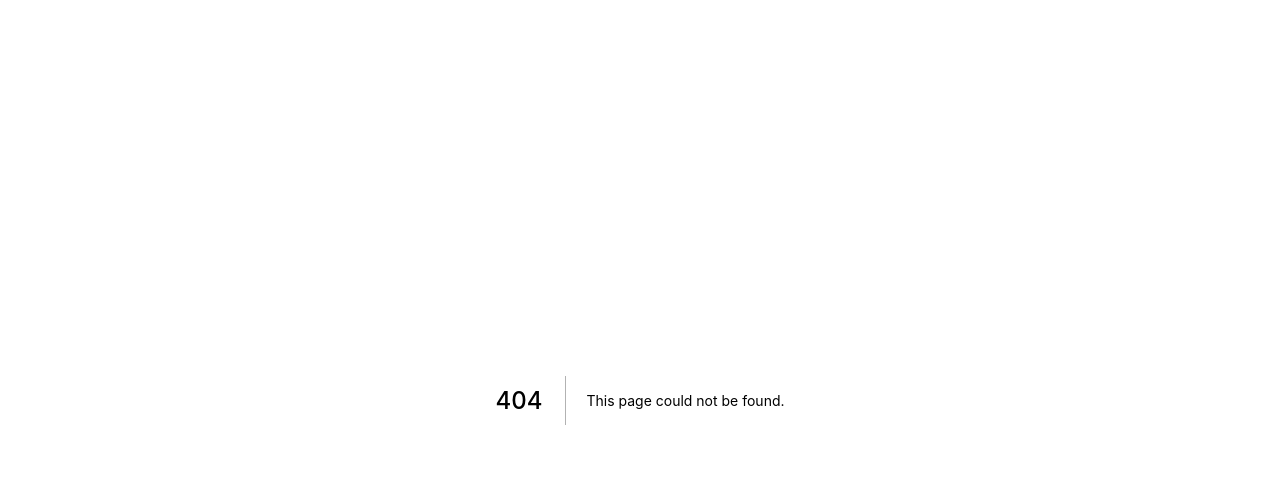
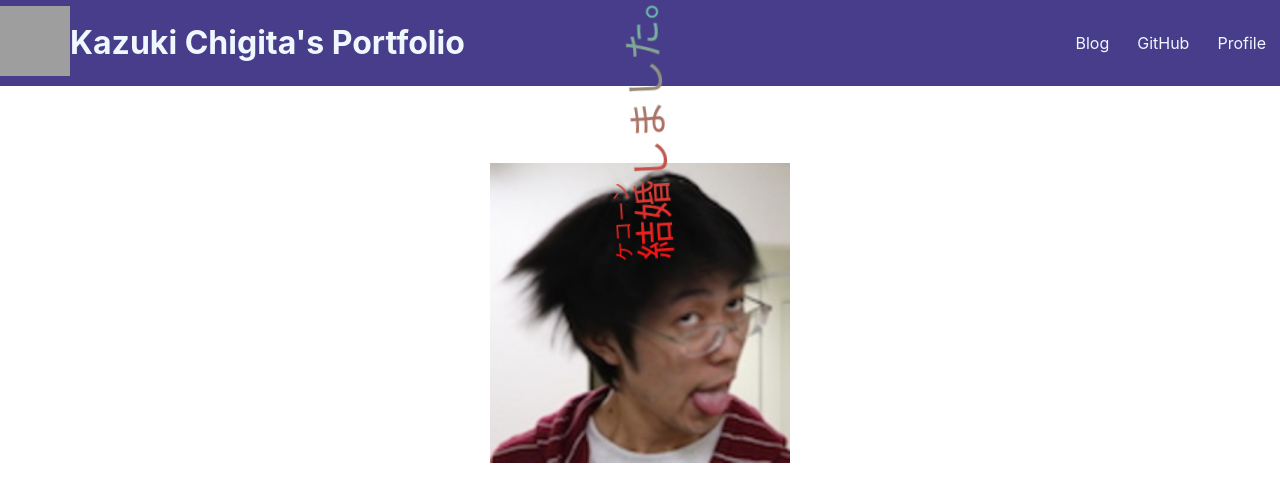
Before and after one commit to chigichan24/chigichan24.github.io, a Next.js app: page /gohoukoku in a window 1280 px wide. Before the commit this address had no page. Shown: the top 502 px of the page. Built offline with nearby package versions, Linux system fonts and the light colour scheme; grey boxes are pictures that could not be loaded.

Commit message:
Special feature

```diff
--- /dev/null
+++ b/pages/gohoukoku.tsx
@@ -0,0 +1,26 @@
+import type {NextPage} from 'next'
+import styles from '../styles/gohoukoku.module.css'
+import MyHeader from "../components/MyHeader";
+
+const Home: NextPage = () => {
+    return (
+        <>
+            <MyHeader headerTitle="Home"/>
+            <div className={styles.container}>
+                <div className={styles.content}>
+                <ruby>
+                <rb>結婚</rb>
+                <rp>（</rp>
+                <rt>ケコーン</rt>
+                <rp>）</rp>
+                </ruby>
+                しました。
+                </div>
+                <img className={styles.imageContent } alt="chigichan24_2017"
+                                     src="/logo/github/chigichan24_2017.jpg" width={300} height={300}/>
+            </div>
+        </>
+    )
+}
+
+export default Home;
--- /dev/null
+++ b/styles/Gohoukoku.module.css
@@ -0,0 +1,34 @@
+.container {
+    padding: 0 0rem;
+    display: flex;
+    flex-direction: column;
+    justify-content: center;
+    align-items: center;
+}
+
+.content {
+    font-size: 40px;
+    animation: rotate 2s linear infinite;
+    transform-origin: center;
+    background: -webkit-linear-gradient(0deg, #fc0d0d, #57d7bc);
+    -webkit-background-clip: text;
+    -webkit-text-fill-color: transparent;
+}
+
+.imageContent {
+    justify-content: center;
+    margin: 8px;
+}
+
+@keyframes rotate {
+    0% {
+        transform: rotate(0deg);
+    }
+    100% {
+        transform: rotate(360deg);
+    }
+}
+
+.link:hover {
+    background-color: #fc0d0d;
+}
```
